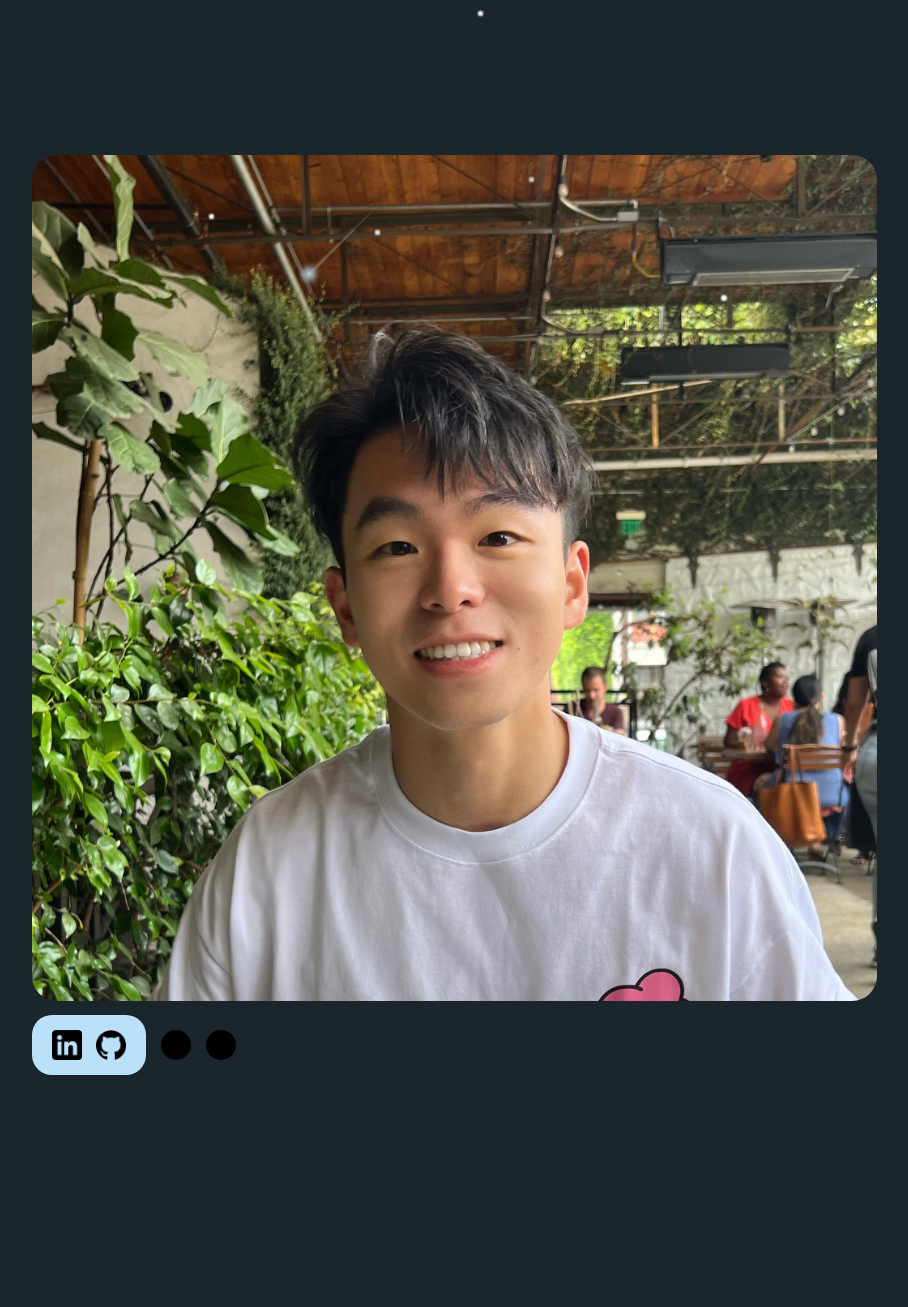
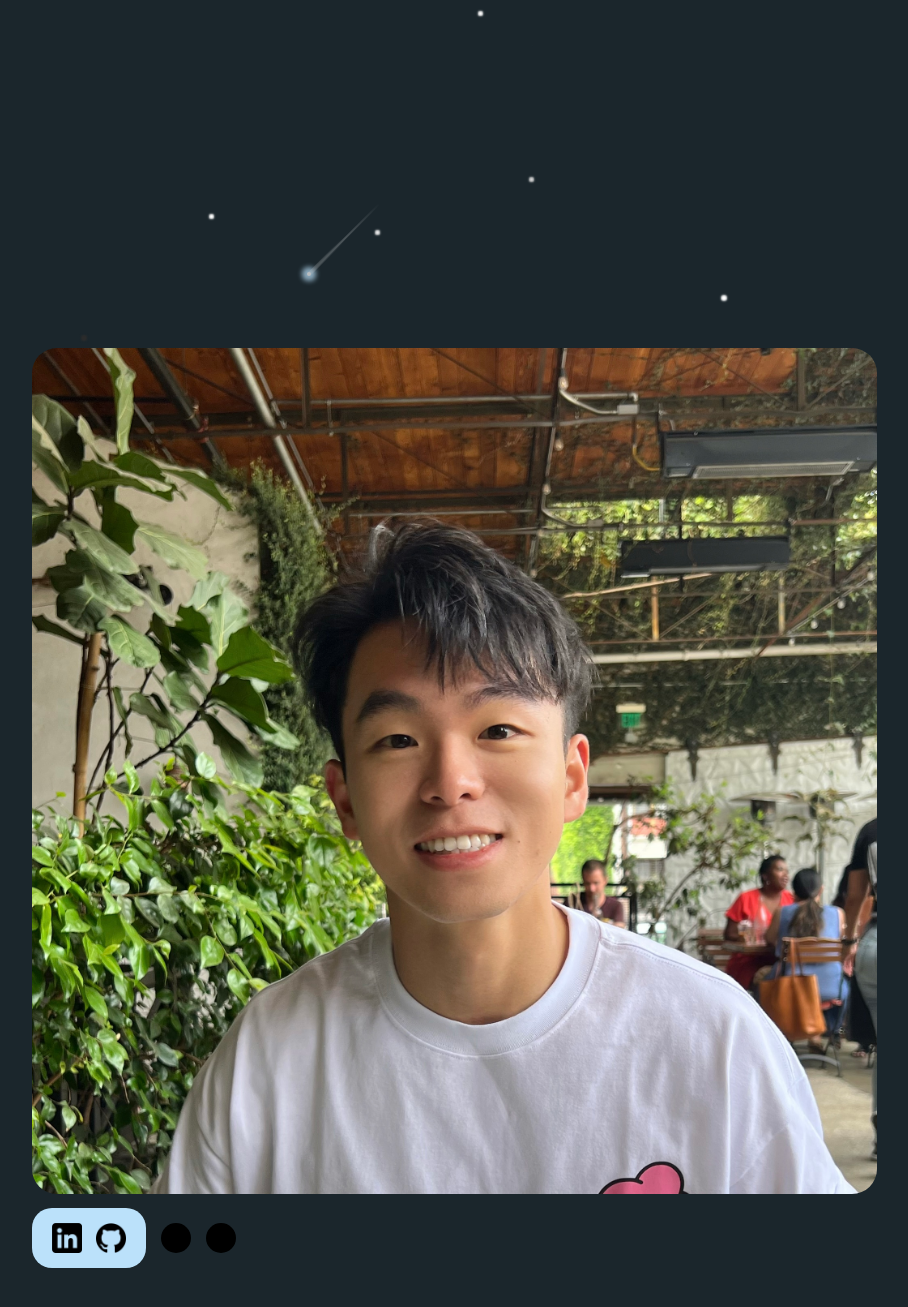
Before and after one commit to xtcpete/MyWebsite, a Flask app: template templates/index.html in a window 1280 px wide. Shown: the part 635-1942 px from the top of the page, without its empty margins (45-953 px from the left). Run offline with Flask 3, Linux system fonts and the light colour scheme; the template is opened without the code that fills it, so the values that code supplies are empty.

Commit message:
minor changes

```diff
--- a/static/css/index_mobile.css
+++ b/static/css/index_mobile.css
@@ -388,7 +388,7 @@
 
 .personal-info{
     position: absolute;
-    bottom: 15vh;
+    bottom: 12vh;
     margin-left: 6%;
     margin-right: 6%;
     min-width: 90%;
--- a/static/css/index_pc.css
+++ b/static/css/index_pc.css
@@ -377,7 +377,7 @@
 
 .personal-info{
     position: absolute;
-    bottom: 28vh;
+    bottom: 20vh;
     max-height: 60vh;
     margin-left: 6%;
     color: #EEEEEE;
```
